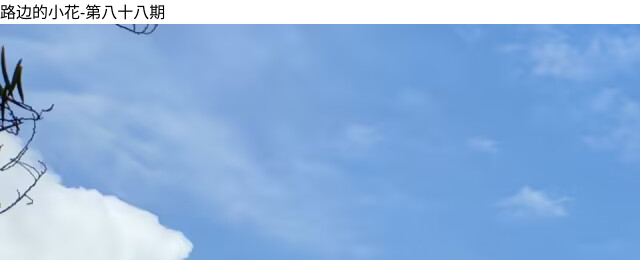
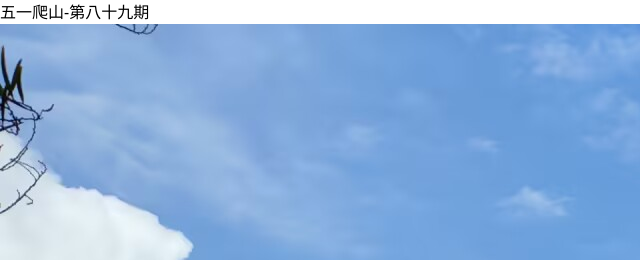
Before and after one commit to 0522skylar/weekly, an Astro site: page /posts/89-blog in a window 1280 px wide. Shown: the top 260 px of the page, 0-640 px from the left. Built offline with nearby package versions, Linux system fonts and the light colour scheme; Astro itself is replaced by a stand-in of ours.

Commit message:
feat: change title

```diff
--- a/src/pages/posts/89-blog.md
+++ b/src/pages/posts/89-blog.md
@@ -4,7 +4,7 @@ pic: '../../images/15978f267199e3f22c291f07492ab45e_720.jpg'
 desc: 五一长假想去爬山，结果约的伙伴半路身体不舒服，只能走到一半就下山了，这是我第二次爬山出状况了，果然爬的次数多了，就会遇到各种突发情况。
 ---
 
-# 路边的小花-第八十八期
+# 五一爬山-第八十九期
 
 ![../../images/15978f267199e3f22c291f07492ab45e_720.jpg](../../images/15978f267199e3f22c291f07492ab45e_720.jpg)
 五一长假想去爬山，结果约的伙伴半路身体不舒服，只能走到一半就下山了，这是我第二次爬山出状况了，果然爬的次数多了，就会遇到各种突发情况。
```
